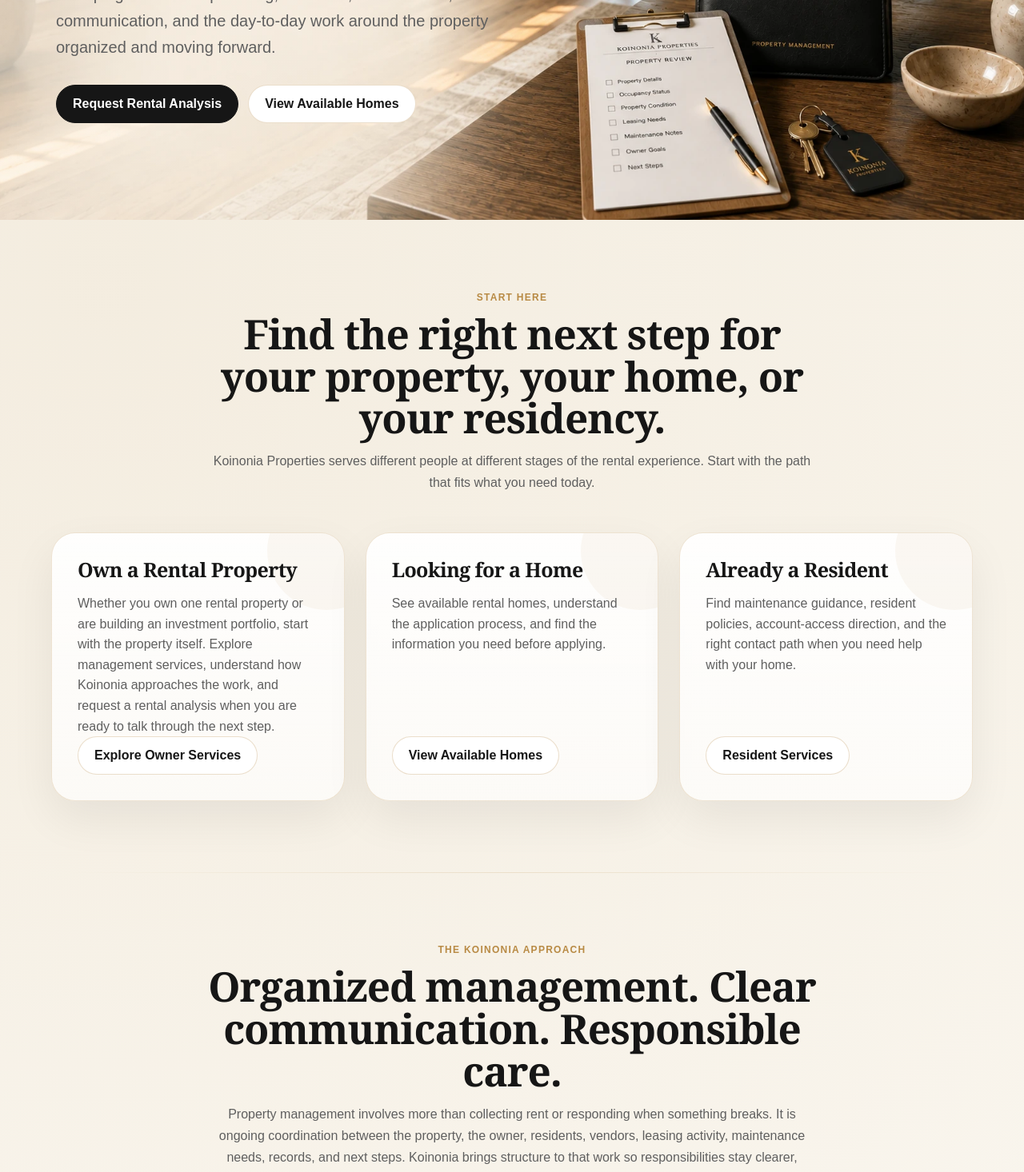
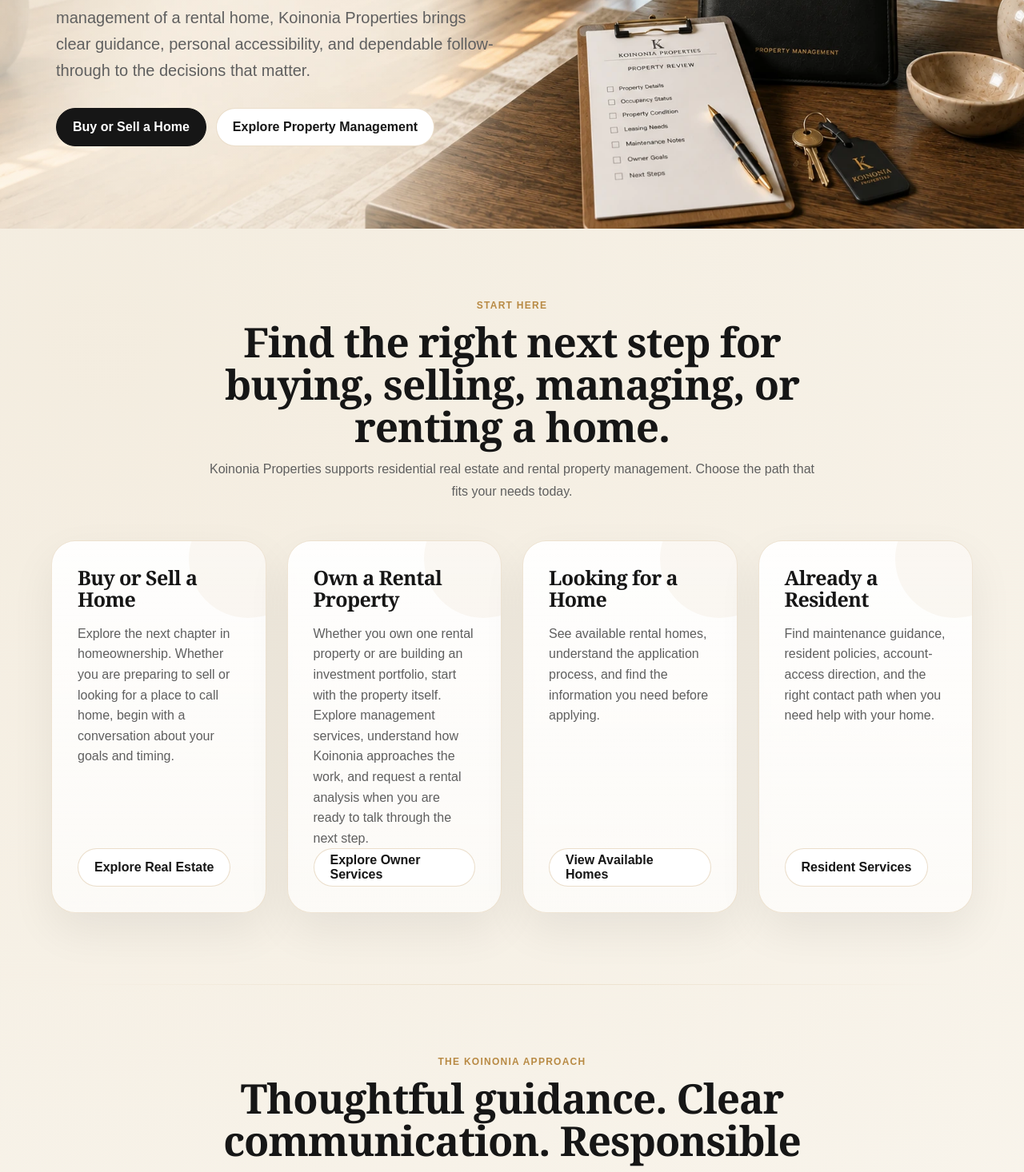
Before and after one commit to KoinoniaTransactions/Reynalds-OS, a Next.js app in the folder apps/properties-web/: page / in a window 1280 px wide. Shown: the part 540-2006 px from the top of the page at 80% size. Built offline with nearby package versions, Linux system fonts and the light colour scheme; no server answers.

Commit message:
feat(properties): add residential sales to existing homepage and navigation

```diff
--- a/apps/properties-web/components/site/PageAssemblies/KoinoniaProperties.tsx
+++ b/apps/properties-web/components/site/PageAssemblies/KoinoniaProperties.tsx
@@ -3,6 +3,12 @@ import { contactConfig } from "../../../config/contact.config";
 import { absoluteUrl } from "../../../config/seo.config";
 
 const audiencePaths = [
+  {
+    title: "Buy or Sell a Home",
+    body: "Explore the next chapter in homeownership. Whether you are preparing to sell or looking for a place to call home, begin with a conversation about your goals and timing.",
+    actionLabel: "Explore Real Estate",
+    actionHref: "/real-estate"
+  },
   {
     title: "Own a Rental Property",
     body:
@@ -220,13 +226,13 @@ export function KoinoniaProperties() {
 
       <Hero
         visualVariant="properties"
-        eyebrow="Rental Property Management"
-        title="Property Management. Elevated."
-        lead="Koinonia Properties brings clear communication, steady systems, and responsible care to rental property management—helping owners keep leasing, residents, maintenance, communication, and the day-to-day work around the property organized and moving forward."
-        primaryLabel="Request Rental Analysis"
-        primaryHref="/rental-analysis"
-        secondaryLabel="View Available Homes"
-        secondaryHref="/rentals"
+        eyebrow="Residential Real Estate & Property Management"
+        title="Your Property. Your Priorities. Our Partnership."
+        lead="Whether you are buying, selling, or looking for thoughtful management of a rental home, Koinonia Properties brings clear guidance, personal accessibility, and dependable follow-through to the decisions that matter."
+        primaryLabel="Buy or Sell a Home"
+        primaryHref="/real-estate"
+        secondaryLabel="Explore Property Management"
+        secondaryHref="/owners"
         visualDesktopSrc="/assets/images/properties/heroes/home-hero.webp"
         visualAlt="Bright, well-cared-for residential interior with a property management workspace for Koinonia Properties"
       />
@@ -236,13 +242,13 @@ export function KoinoniaProperties() {
           <div className="koinonia-section-header">
             <div className="koinonia-eyebrow">Start Here</div>
             <h2 className="koinonia-heading">
-              Find the right next step for your property, your home, or your residency.
+              Find the right next step for buying, selling, managing, or renting a home.
             </h2>
             <p className="koinonia-copy">
-              Koinonia Properties serves different people at different stages of the rental experience. Start with the path that fits what you need today.
+              Koinonia Properties supports residential real estate and rental property management. Choose the path that fits your needs today.
             </p>
           </div>
-          <div className="koinonia-grid three properties-audience-grid">
+          <div className="koinonia-grid four properties-audience-grid">
             {audiencePaths.map((path) => (
               <UniversalCard
                 key={path.title}
@@ -261,10 +267,10 @@ export function KoinoniaProperties() {
           <div className="koinonia-section-header center">
             <div className="koinonia-eyebrow">The Koinonia Approach</div>
             <h2 className="koinonia-heading">
-              Organized management. Clear communication. Responsible care.
+              Thoughtful guidance. Clear communication. Responsible care.
             </h2>
             <p className="koinonia-copy">
-              Property management involves more than collecting rent or responding when something breaks. It is ongoing coordination between the property, the owner, residents, vendors, leasing activity, maintenance needs, records, and next steps. Koinonia brings structure to that work so responsibilities stay clearer, communication stays more consistent, and the property receives thoughtful attention throughout the management relationship.
+              Buying or selling a home and managing a rental property are different decisions, but each deserves honest advice, clear responsibilities, and follow-through. Koinonia brings a practical, relationship-first approach to residential real estate and property management, keeping important details moving and the people involved informed.
             </p>
           </div>
           <div className="koinonia-grid three">
@@ -276,6 +282,20 @@ export function KoinoniaProperties() {
                 body={item.body}
               />
             ))}
+          </div>
+        </div>
+      </section>
+
+      <section className="koinonia-section" id="residential-real-estate">
+        <div className="koinonia-container">
+          <div className="koinonia-section-header center">
+            <div className="koinonia-eyebrow">Residential Real Estate</div>
+            <h2 className="koinonia-heading">Buying or selling a home deserves a clear plan and a partner who follows through.</h2>
+            <p className="koinonia-copy">Whether you are beginning a search, planning a move, or preparing a property for sale, we start by understanding your goals, timing, and priorities.</p>
+          </div>
+          <div className="koinonia-grid two">
+            <UniversalCard title="Buying a Home" body="Talk through the search, your priorities, and the steps ahead without pressure to move before you are ready." actionLabel="Explore Buying" actionHref="/real-estate#buy" />
+            <UniversalCard title="Selling a Home" body="Start with your goals, timing, property preparation, and a thoughtful strategy for the sale." actionLabel="Explore Selling" actionHref="/real-estate#sell" />
           </div>
         </div>
       </section>
```
